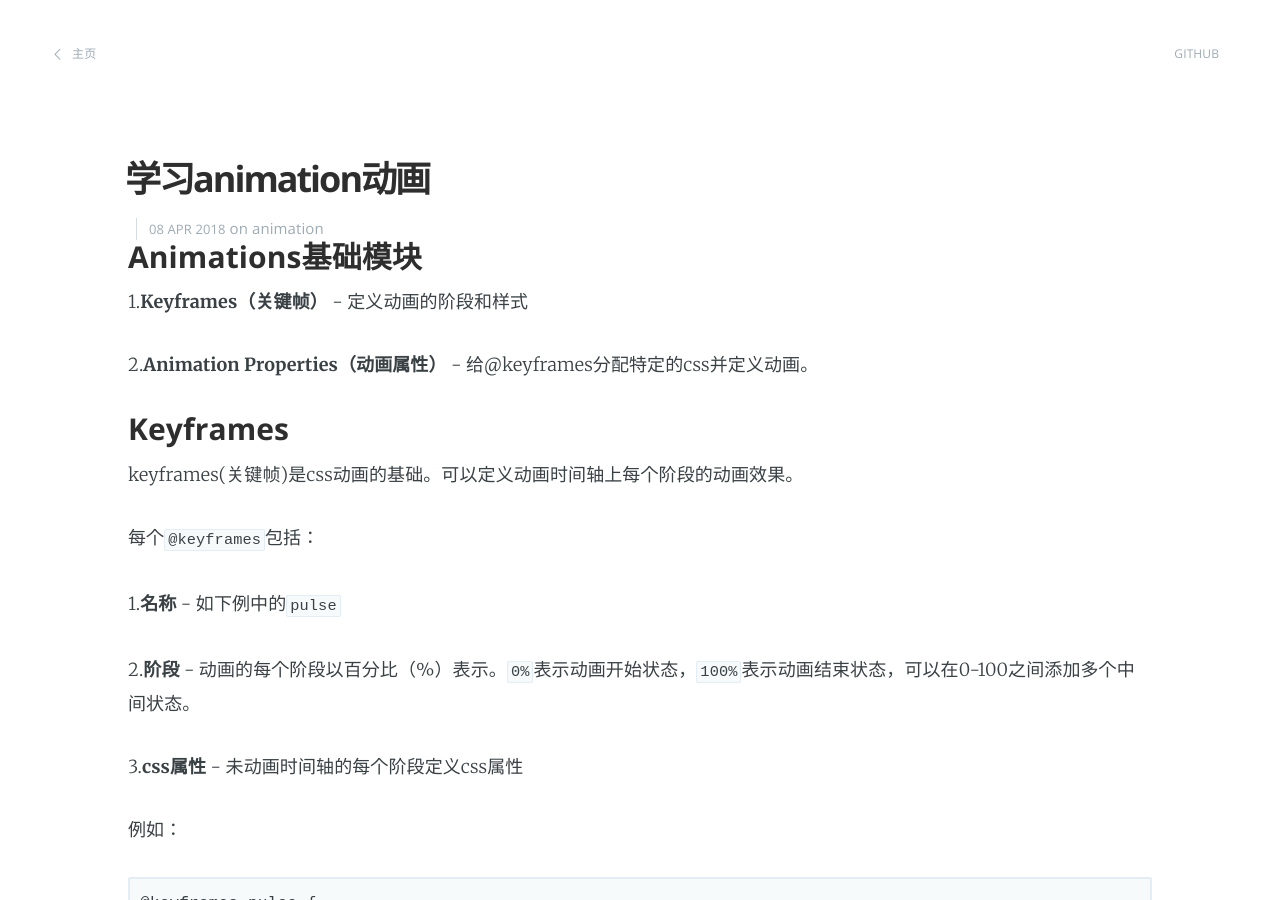
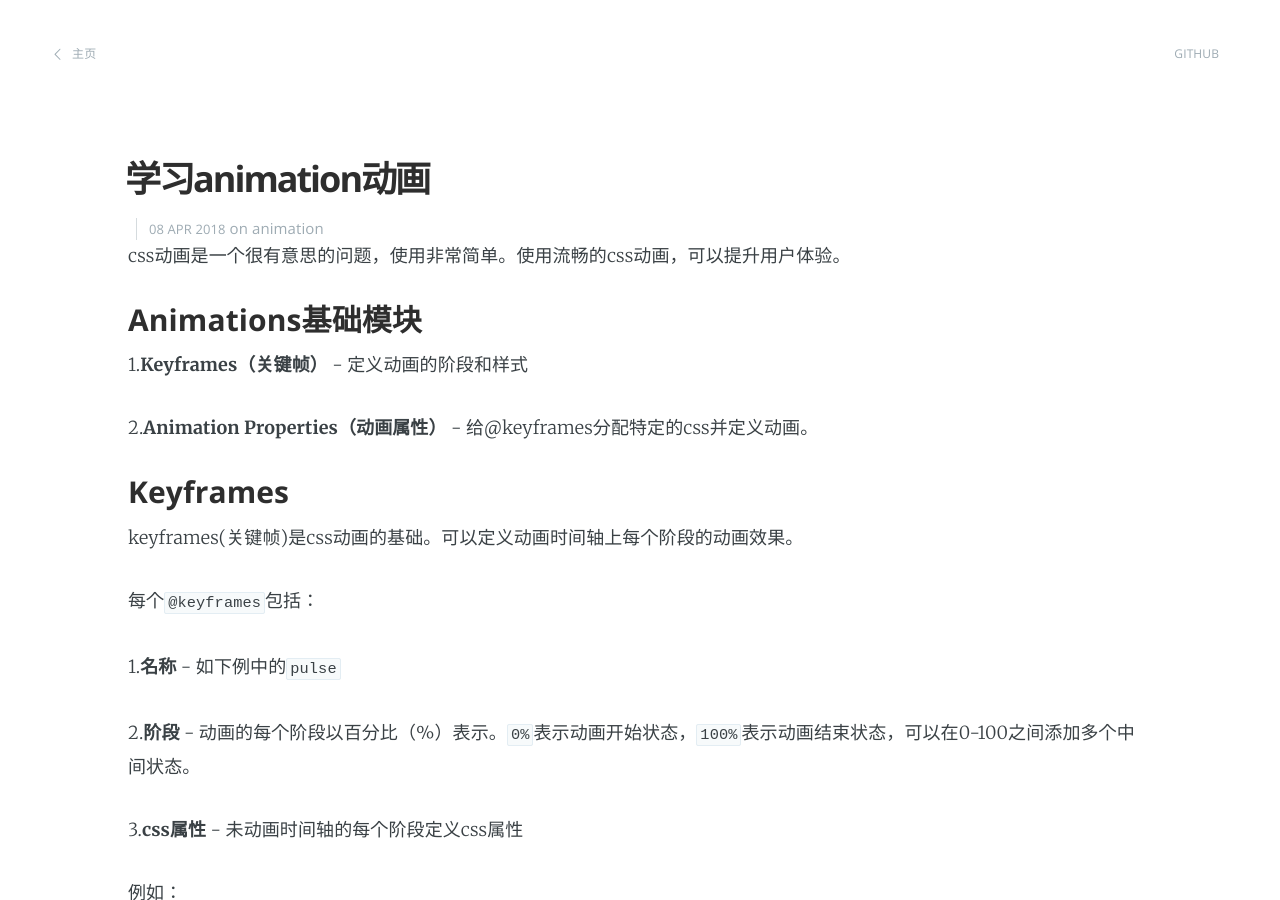
Before and after one commit to Minya01/Minya01.github.io, a Jekyll site: the page built from _posts/2018-04-08-animation.md, in a window 1280 px wide and 900 px high. Built offline with Jekyll 4.4.1, drawn with Linux system fonts in a browser that asks for light colours.

Commit message:
animation

```diff
--- a/_posts/2018-04-08-animation.md
+++ b/_posts/2018-04-08-animation.md
@@ -5,7 +5,7 @@ date:   2018-04-08
 categories: animation
 ---
 
-
+css动画是一个很有意思的问题，使用非常简单。使用流畅的css动画，可以提升用户体验。
 
 ### Animations基础模块
 
```
